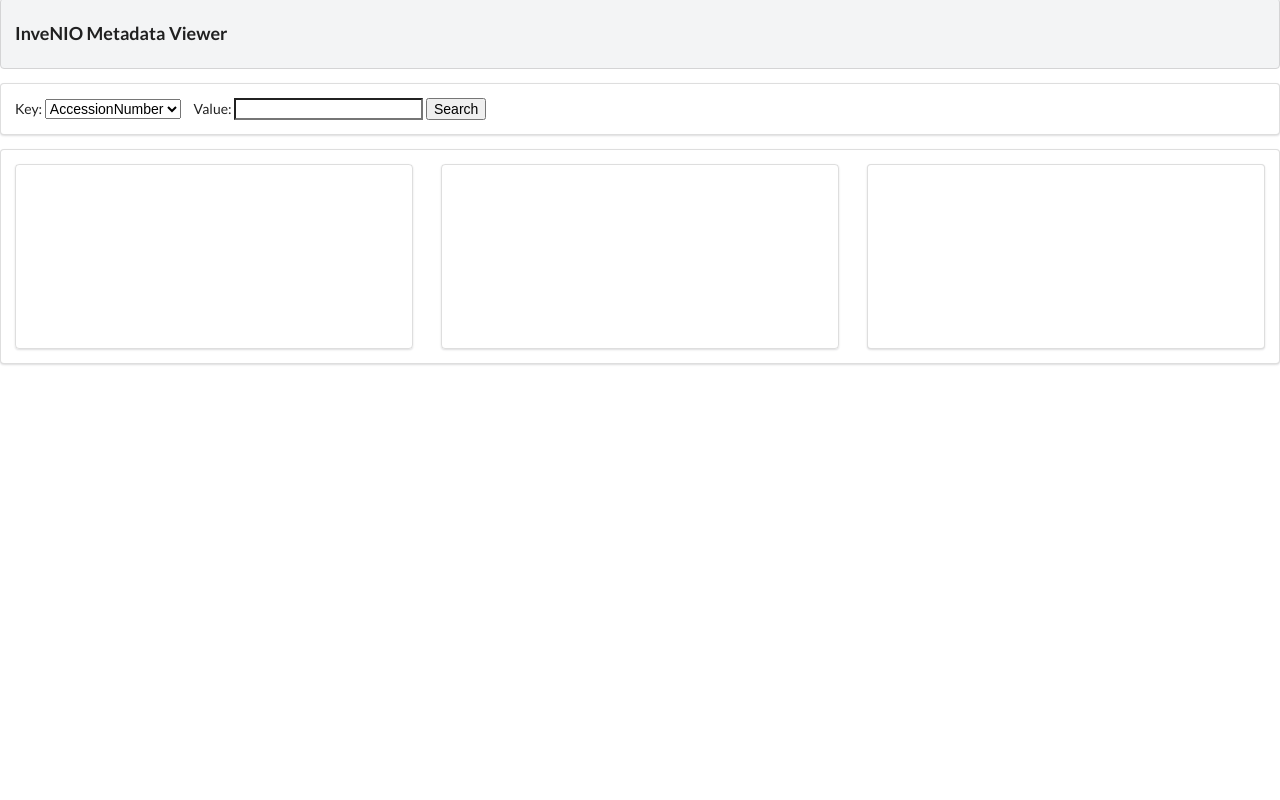
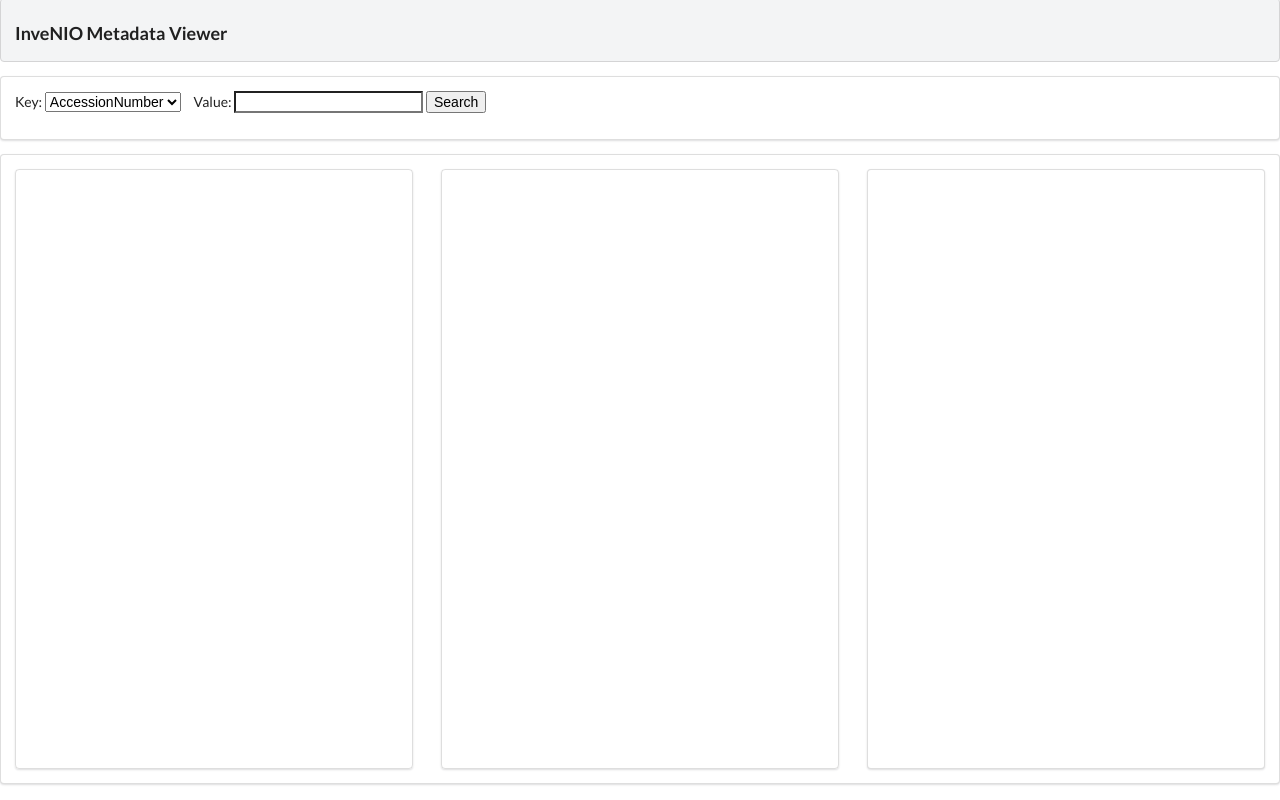
Before and after one commit to vojdam/invenio_extractor, a Python web app: template extractor_app/templates/base.html in a window 1280 px wide. Run offline with Jinja, Linux system fonts and the light colour scheme; the template is opened without the code that fills it, so the values that code supplies are empty.

Commit message:
fixed overflow

```diff
--- a/extractor_app/templates/base.html
+++ b/extractor_app/templates/base.html
@@ -17,12 +17,12 @@
     </style>
 </head>
 <body>
-    <div class="ui block header">
+    <div class="ui block header" style="height:8vh">
         <!-- update db func: -->
         <!-- {{update_db()}} -->
         <h3 style="padding-bottom: 12px; padding-top: 12px">InveNIO Metadata Viewer</h3>
     </div>
-    <div class="ui segment" style="background-color: #fff">
+    <div class="ui segment" style="height:8vh;background-color: #ffffff">
         <form method="post">
             <label for="key">Key:</label>
             <select id="key" name="key">
@@ -40,7 +40,7 @@
         <div class="ui three column grid" >
 
             <div class="column">
-                <div style="height:100%" class="ui segments">
+                <div style="overflow:auto;height:75vh" class="ui segments">
                 {% for header_item in unique_headers %}
                     <a style="cursor:pointer" onclick="toggle_show('folder{{header_item['FolderID']}}'); change_iframe_src('')"><div class="ui segment" tabindex="{{loop.index}}"><p style="color: #3f3f3f; font-size: 18px">{{header_item["StudyDate"]}} | {{header_item["PatientName"][15:-1]}} | {{header_item["PatientID"]}} | {{header_item["PatientBirthDate"]}}</p></div></a>
                 {% endfor %}
@@ -48,7 +48,7 @@
             </div>
 
             <div class="column">
-                <div style="height: 100%" class="ui segments">
+                <div style="overflow:auto;height:75vh" class="ui segments">
                     {% for session in session_list%}
                     <a onclick="change_iframe_src('/metadata/{{loop.index}}')" style="color:#4f4f4f; display:none; cursor:pointer" tabindex="{{loop.index}}" class="ui segment entry folder{{session['FolderID']}}">{{session["PatientName"][15:-1]}} | {{session["ImageID"]}} | {{session["PhotometricInterpretation"]}} | slide ID: {{session["ContainerIdentifier"]}} | {{specimen_description_list[loop.index-1]["SpecimenShortDescription"]}}</a>
 
@@ -56,7 +56,7 @@
                 </div>
             </div>
             <div class="column">
-                <div style="background-color: #ffffff; height: 100%" class="ui segment">
+                <div style="background-color: #ffffff; height: 75vh" class="ui segment">
                     <iframe id="iframe" style="width: 100%; height: 100%; border: none" src=""></iframe>
                 </div>
             </div>
```
